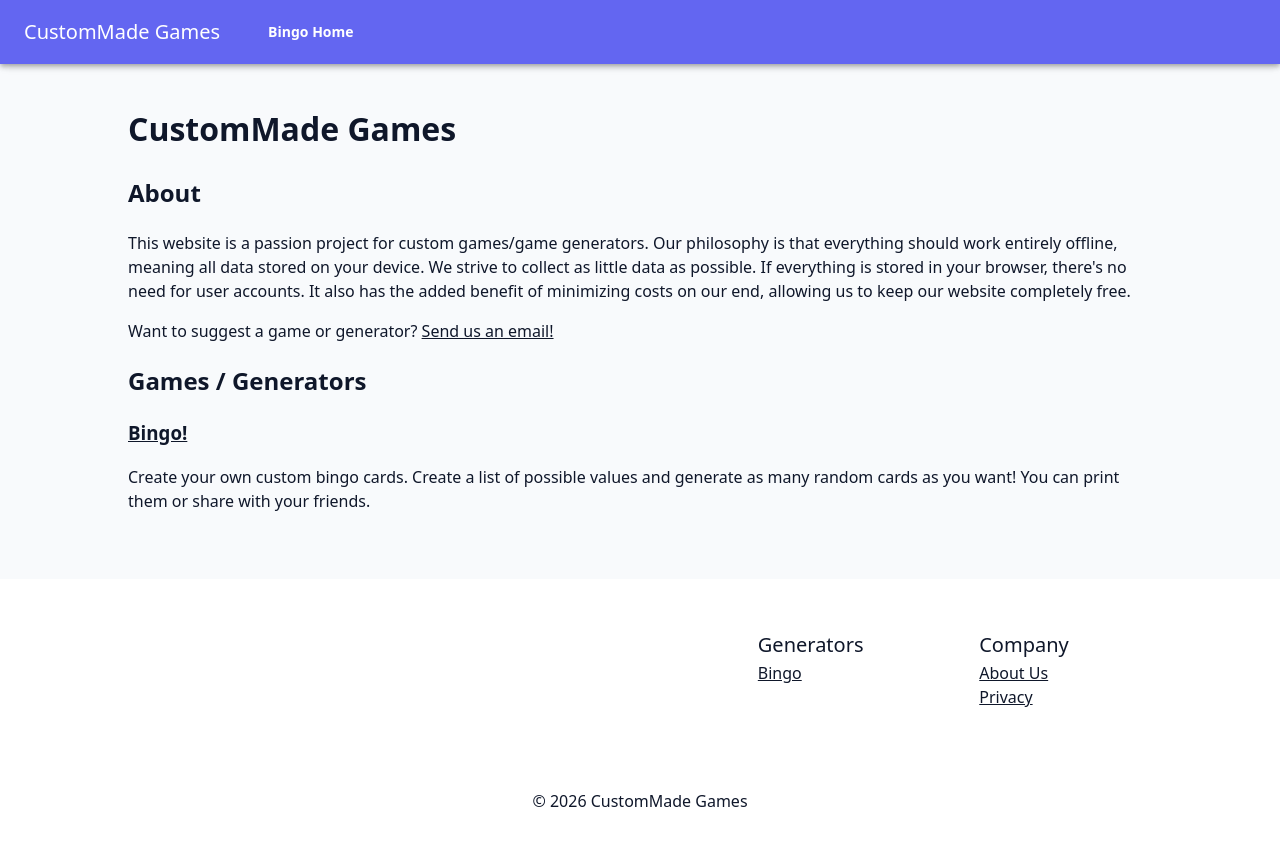
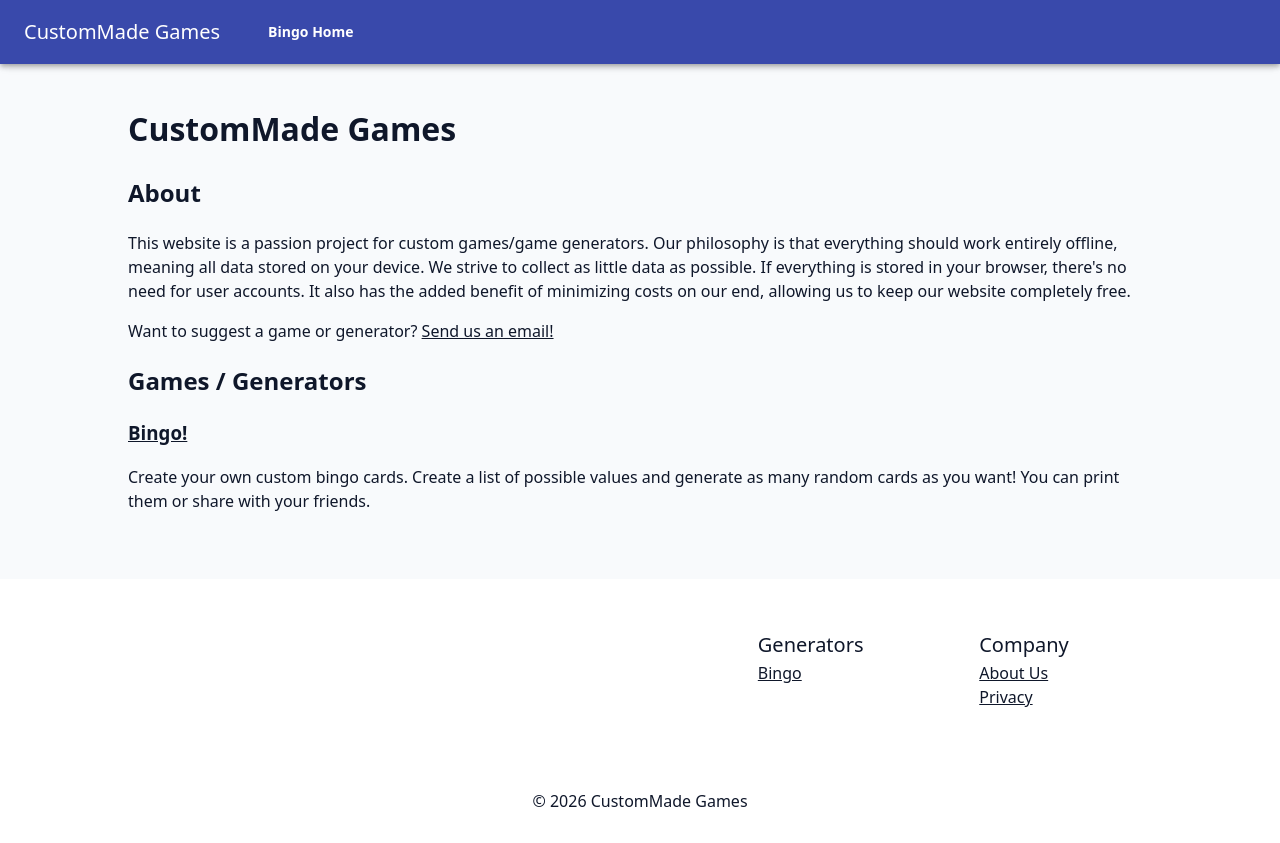
Before and after one commit to hagensv-web/games, a Next.js app: page / in a window 1280 px wide. Built offline with nearby package versions, Linux system fonts and the light colour scheme; what @mui/material-nextjs would draw is missing.

Commit message:
darker color for accessibility

```diff
--- a/src/components/AppThemeProvider.tsx
+++ b/src/components/AppThemeProvider.tsx
@@ -16,7 +16,7 @@ function AppThemeProvider({ children }: { children: React.ReactNode }) {
         //mode,
 
         primary: {
-            main: "#6366F1", // playful indigo
+            main: "#3949ab", // playful indigo
         },
 
         secondary: {
```
